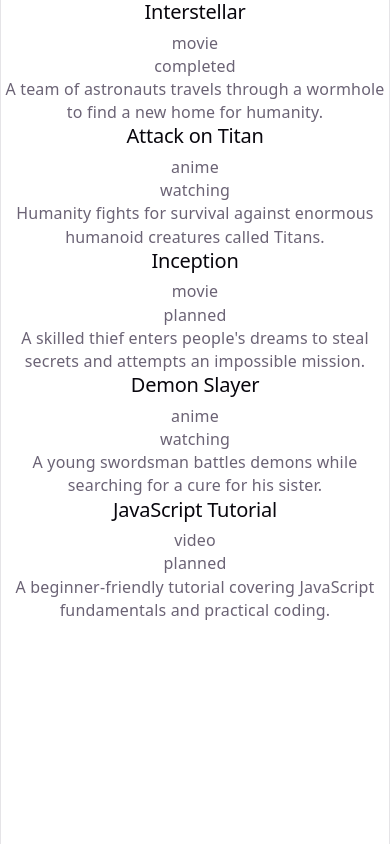
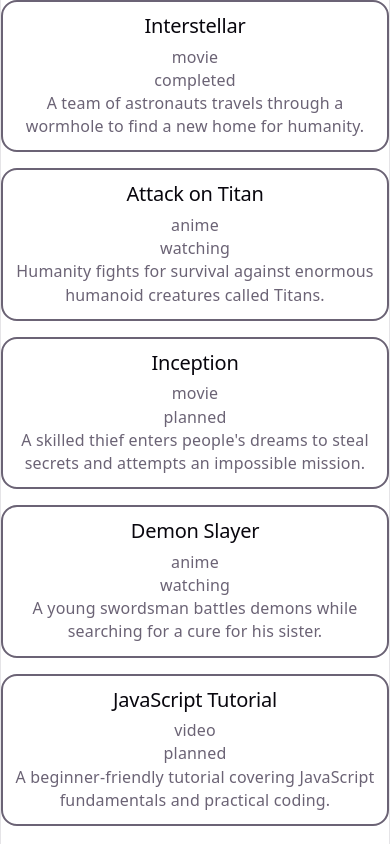
Before and after one commit to Harsh26-star/watchlist-room, a React (Vite) app: page / in a window 390 px wide. Built offline with nearby package versions, Linux system fonts and the light colour scheme.

Commit message:
Add responsive grid layout and card styling

```diff
--- a/src/components/Collection.jsx
+++ b/src/components/Collection.jsx
@@ -2,10 +2,10 @@
 
 function Collection({ items }) {
     return (
-        <ul>
-            {items.map((media) => (
-                <li key={media.id}>
-                    <MediaCard media={media} />
+        <ul className='grid grid-cols-1 md:grid-cols-2 lg:grid-cols-3 gap-4'>
+            {items.map((item) => (
+                <li key={item.id}>
+                    <MediaCard media={item} />
                 </li>
             ))}
         </ul >
--- a/src/components/MediaCard.jsx
+++ b/src/components/MediaCard.jsx
@@ -1,6 +1,6 @@
 function MediaCard({ media }) {
   return (
-    <div>
+    <div className="p-3 border-2 rounded-2xl">
       <h2>{media.title}</h2>
       <p>{media.type}</p>
       <p>{media.status}</p>
--- a/src/data/sampleMedia.js
+++ b/src/data/sampleMedia.js
@@ -33,5 +33,5 @@
     type: "video",
     status: "planned",
     description: "A beginner-friendly tutorial covering JavaScript fundamentals and practical coding."
-  }
+  },
 ];
```
